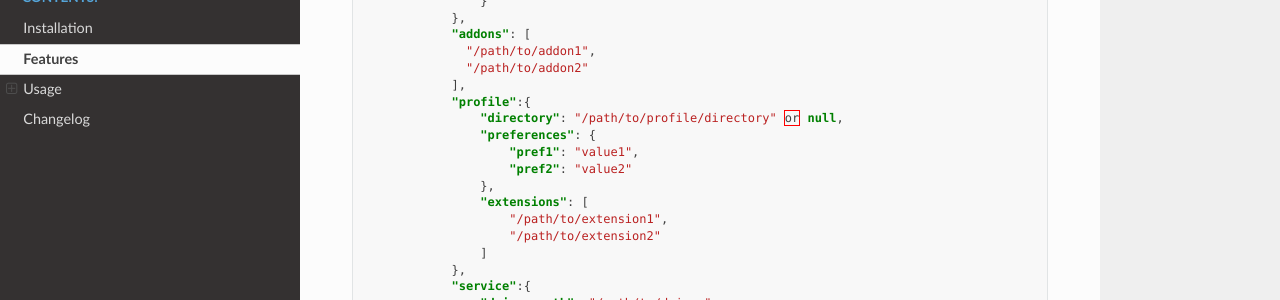
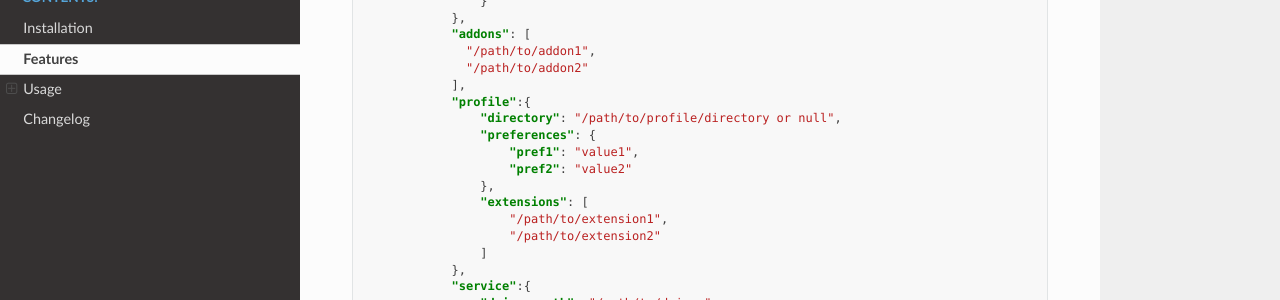
Before and after one commit to harmin-parra/pytest-selenium-auto, a Sphinx documentation site: the page built from docs/user_guide.rst, in a window 1280 px wide and 900 px high, scrolled down 10274 px. Shown: the part 149-449 px from the top of the window. Built offline with Sphinx 7.4.7 and the Read the Docs theme 2.0.0, drawn with Linux system fonts in a browser that asks for light colours.

Commit message:
improve JSON sample code

```diff
--- a/docs/user_guide.rst
+++ b/docs/user_guide.rst
@@ -577,7 +577,7 @@
                 "/path/to/addon2"
               ],
               "profile":{
-                  "directory": "/path/to/profile/directory" or null,
+                  "directory": "/path/to/profile/directory or null",
                   "preferences": {
                       "pref1": "value1",
                       "pref2": "value2"
```
